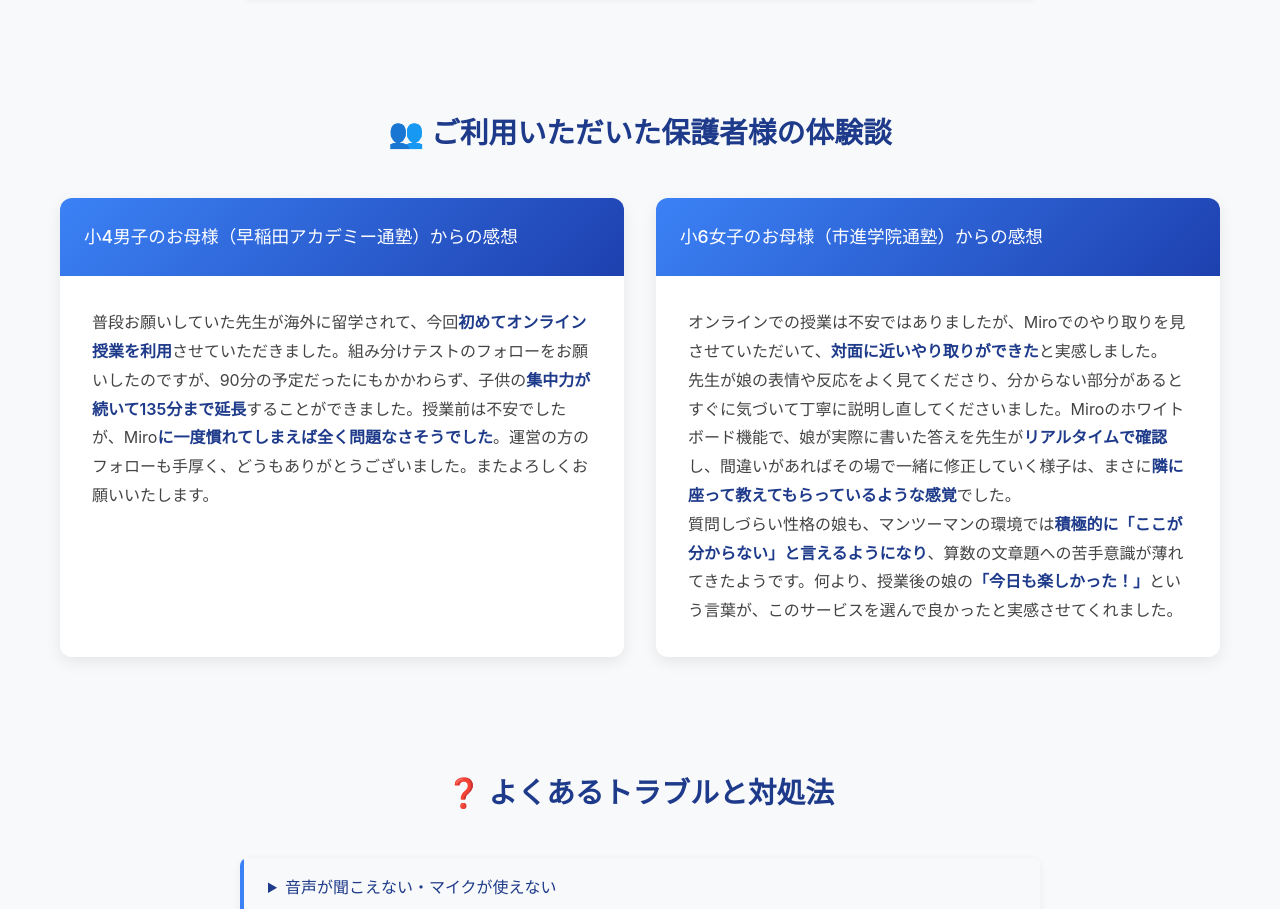
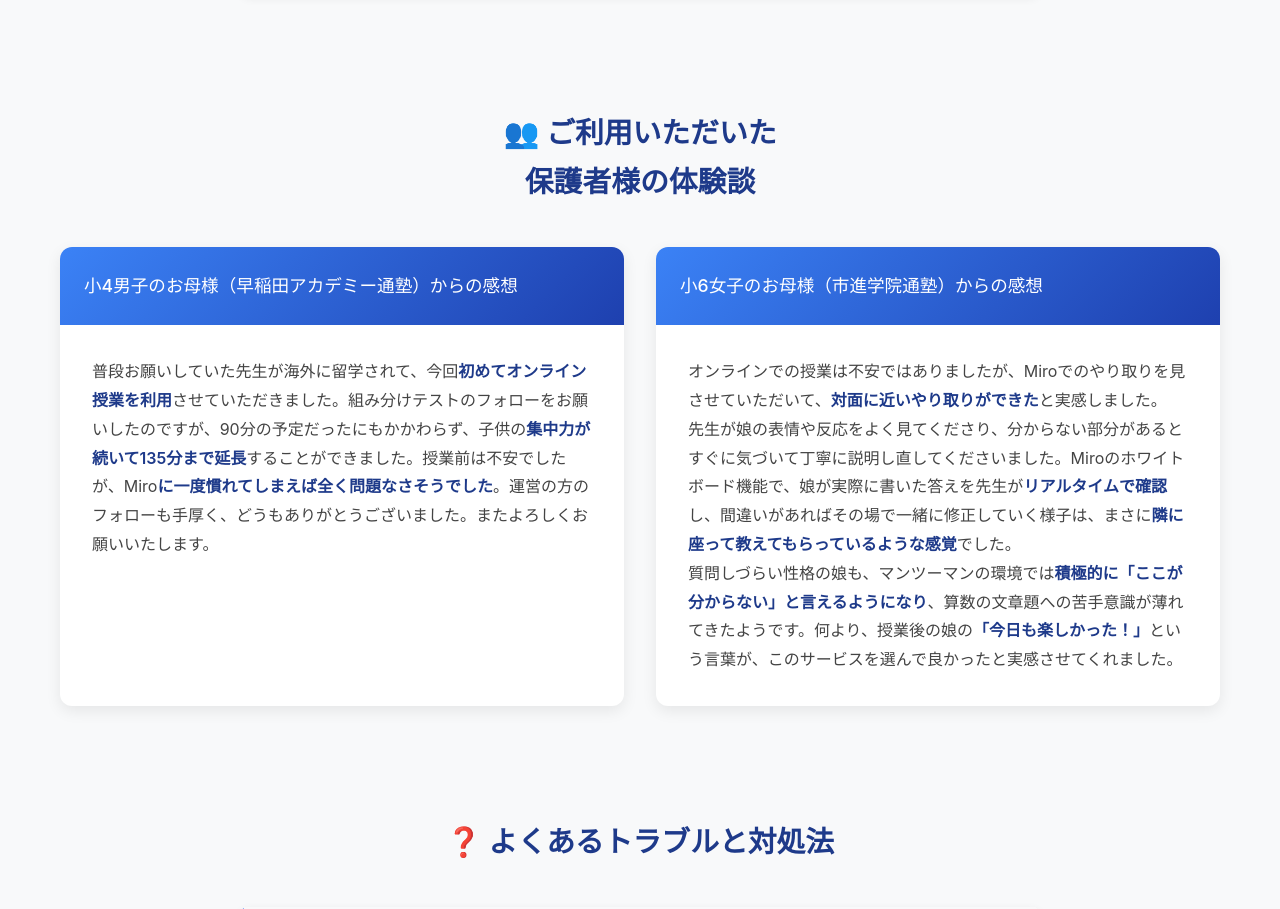
Before and after one commit to Nanaumi-Ito/best-teach_online, a website: page index.html in a window 1280 px wide. Shown: the part 4572-5481 px from the top of the page. Drawn offline with Linux system fonts and the light colour scheme.

Commit message:
セクションのタイトル表示の修正

```diff
--- a/index.html
+++ b/index.html
@@ -224,7 +224,7 @@
 
         <section id="testimonials" class="testimonials">
             <div class="container">
-                <h2 class="section-title">👥 ご利用いただいた保護者様の体験談</h2>
+                <h2 class="section-title">👥 ご利用いただいた<br>保護者様の体験談</h2>
 
                 <div class="testimonial-grid">
                     <div class="testimonial-card">
```
